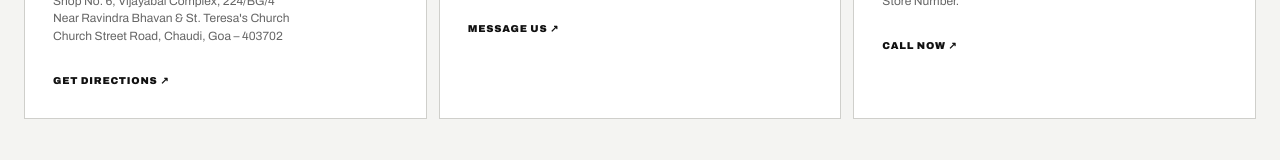
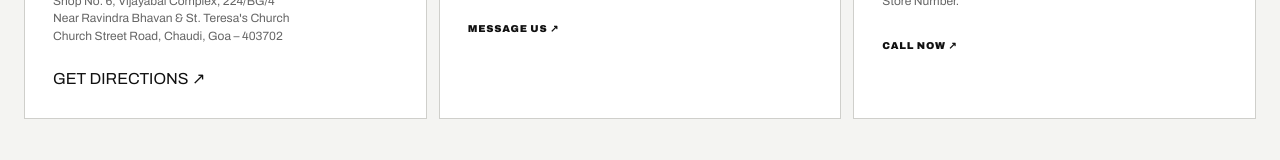
Before and after one commit to tyrongracias/ShriMalikaarjun-hardware, a Next.js app: page /contact in a window 1280 px wide. Shown: the part 537-697 px from the top of the page. Built offline with nearby package versions, Linux system fonts and the light colour scheme.

Commit message:
Update page.js

```diff
--- a/app/contact/page.js
+++ b/app/contact/page.js
@@ -1,4 +1,4 @@
 import { Header, Footer } from "../components/SiteChrome";
 export default function Contact(){return <><Header/><main className="page"><div className="container"><p className="kicker">GET IN TOUCH</p><h1>Talk to the store.</h1><p className="lead">For product availability, colours, sizes, project requirements or general enquiries, call or WhatsApp us.</p><div className="contact-grid pro-contact"><div className="contact-card"><span className="contact-icon">01</span><h3>STORE</h3><p>Canacona, Goa<br/>Shop No. 6, Vijayabai Complex, 224/BG/4<br />
   Near Ravindra Bhavan & St. Teresa's Church<br />
-  Church Street Road, Chaudi, Goa – 403702</p><a href="https://maps.google.com/?q=Canacona,Goa" target="_blank" rel="noreferrer" className="text-link">GET DIRECTIONS ↗</a></div><div className="contact-card"><span className="contact-icon">02</span><h3>WHATSAPP</h3><p>Send us a product requirement or project enquiry.</p><a href="https://wa.me/918310248961" target="_blank" rel="noreferrer" className="text-link">MESSAGE US ↗</a></div><div className="contact-card"><span className="contact-icon">03</span><h3>CALL</h3><p>+918310248961<br/>Store Number.</p><a href="tel:+918310248961" className="text-link">CALL NOW ↗</a></div></div><div className="map-placeholder wide"><div className="pin">●</div><strong>GOOGLE MAPS</strong><span>Replace with the client's exact Google Maps location before launch.</span></div></div></main><Footer/></>}
+  Church Street Road, Chaudi, Goa – 403702</p><a href="https://www.google.com/maps/search/?api=1&query=Shri+Malikarjun+Hardware+%26+Paints,+Chaudi,+Goa">GET DIRECTIONS ↗</a></div><div className="contact-card"><span className="contact-icon">02</span><h3>WHATSAPP</h3><p>Send us a product requirement or project enquiry.</p><a href="https://wa.me/918310248961" target="_blank" rel="noreferrer" className="text-link">MESSAGE US ↗</a></div><div className="contact-card"><span className="contact-icon">03</span><h3>CALL</h3><p>+918310248961<br/>Store Number.</p><a href="tel:+918310248961" className="text-link">CALL NOW ↗</a></div></div><div className="map-placeholder wide"><div className="pin">●</div><strong>GOOGLE MAPS</strong><span>Replace with the client's exact Google Maps location before launch.</span></div></div></main><Footer/></>}
```
